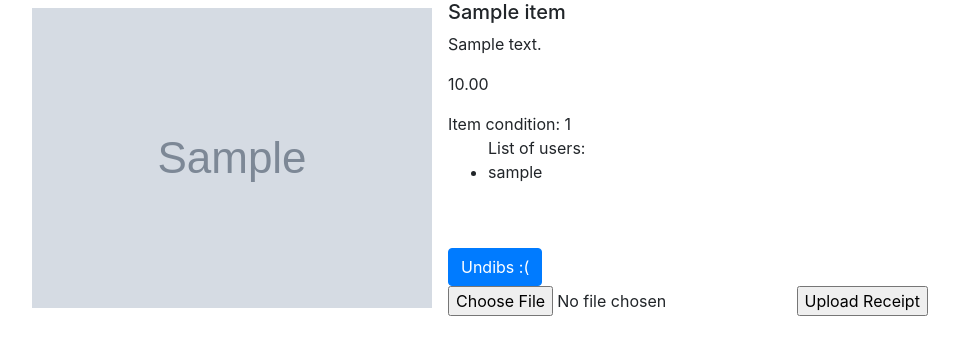
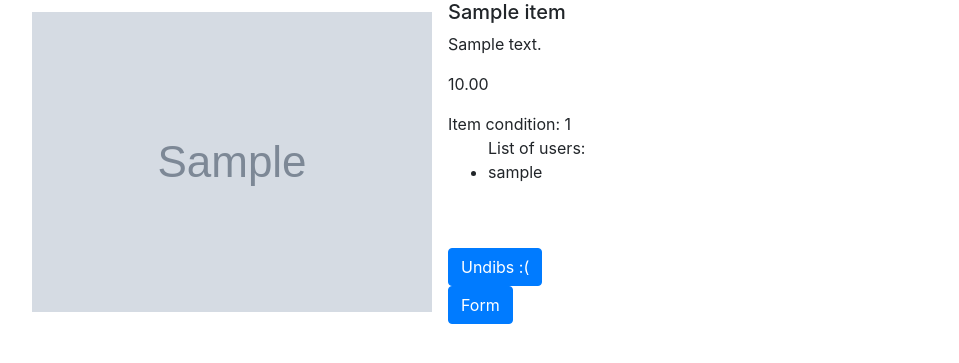
Before and after one commit to jayronsanchez/website_project, a Django app: page /inventory/list_item/1 in a window 1280 px wide. Shown: the part 56-419 px from the top of the page, without its empty margins (53-1012 px from the left). Run offline with Django 3.2, Linux system fonts and the light colour scheme; a user stored in the database is signed in; tables that the repository leaves empty hold one stand-in row (values such as "Sample post"); grey boxes marked "Sample" are stand-in pictures; some libraries are stand-ins or nearby versions.

Commit message:
added primary user dibs fill-up form for uploading receipt and adding delivery information narrative field

```diff
--- a/funkoSite/inventory/models.py
+++ b/funkoSite/inventory/models.py
@@ -53,10 +53,13 @@
     item = models.ForeignKey(Item, related_name='item', on_delete=models.CASCADE)
     user = models.ForeignKey(User, related_name='user_dibs', on_delete=models.CASCADE)
     user_receipt = models.ImageField(upload_to='inventory/images/receipts', null=True)
-    # user_instructions = models.TextField(null=True, blank=False)
+    user_instructions = models.TextField(null=True, blank=False)
 
     def __str__(self):
         return self.user.username
 
+    def get_absolute_url(self):
+        return reverse('inventory:detail_item', kwargs={'pk':self.item.pk})
+
     class Meta:
         unique_together = ('item', 'user')
--- a/funkoSite/inventory/urls.py
+++ b/funkoSite/inventory/urls.py
@@ -4,6 +4,7 @@
 app_name = 'inventory'
 
 urlpatterns = [
+    # for system_tailoring
     path('system_tailoring/category/', views.SystemTailoringCategory.as_view(), name='system_tailoring_category'),
     path('system_tailoring/category/create_category/', views.CategoryCreateView.as_view(), name='create_category'),
     path('system_tailoring/category/category_list/', views.CategoryListView.as_view(template_name='system_tailoring/system_tailoring_category_list.html'), name='system_tailoring_category_list'),
@@ -14,12 +15,16 @@
     path('system_tailoring/item/item_list/', views.ItemListView.as_view(template_name='system_tailoring/system_tailoring_item_list.html'), name='system_tailoring_item_list'),
     path('system_tailoring/item/<int:pk>/', views.ItemUpdateView.as_view(), name='update_item'),
     path('system_tailoring/item/remove/<int:pk>/', views.ItemDeleteView.as_view(), name='delete_item'),
+    #for category
     path('list_category/', views.CategoryListView.as_view(), name='list_category'),
     path('list_category/<int:pk>/', views.CategoryDetailView.as_view(), name='detail_category'),
+    # for items
     path('list_item/', views.ItemListView.as_view(), name='list_item'),
     path('list_item/<int:pk>', views.ItemDetailView.as_view(), name='detail_item'),
-    path('list_item/<int:pk>/upload_receipt', views.upload_receipt, name='detail_item_upload_receipt'),
     path('list_item/dibs/<int:pk>', views.ItemDibs.as_view(), name='item_dibs'),
     path('list_item/undibs/<int:pk>', views.ItemUndibs.as_view(), name='item_undibs'),
+    # for user dibs
     path('my_items/<username>', views.DibsListView.as_view(), name='item_dibs_list'),
+    path('list_item/<int:pk>/form', views.update_dibs, name='item_dibs_update_redirect'),
+    path('my_items/<username>/item/<int:pk>', views.DibsUpdateView.as_view(), name='item_dibs_update'),
 ]
--- a/funkoSite/inventory/views.py
+++ b/funkoSite/inventory/views.py
@@ -75,7 +75,6 @@
 
         return context
 
-
 class DibsListView(ListView):
     model = models.UserDibs
     template_name = 'inventory/item/item_list.html'
@@ -101,6 +100,10 @@
         context['item_list'] = self.user_dibs_items
         return context
 
+class DibsUpdateView(UpdateView):
+    model = models.UserDibs
+    template_name = 'inventory/item/item_dibs_form.html'
+    fields = ('user_receipt', 'user_instructions')
 
 class ItemDibs(LoginRequiredMixin, RedirectView):
     def get_redirect_url(self, *args, **kwargs):
@@ -141,15 +144,24 @@
 class SystemTailoringItem(TemplateView):
     template_name = 'system_tailoring/system_tailoring_item.html'
 
-
-def upload_receipt(request, pk):
+def update_dibs(request, pk):
 
     """ FUNCTION BASED VIEW
-        This will allow the first dibs user to upload a receipt
+        This will allow the user to upload a receipt and add instructions
     """
     if request.method == 'POST':
         user_dibs = models.UserDibs.objects.filter(user=request.user, item=pk).get()
-        user_dibs.user_receipt = request.FILES['fileToUpload']
-        user_dibs.save()
+        return HttpResponseRedirect(reverse('inventory:item_dibs_update', kwargs={'username':request.user.username, 'pk': user_dibs.pk}))
 
-        return HttpResponseRedirect(reverse('inventory:detail_item', kwargs={'pk': pk}))
+# save upload_receipt method for future reference when uploading files!
+# def upload_receipt(request, pk):
+
+#     """ FUNCTION BASED VIEW
+#         This will allow the first dibs user to upload a receipt
+#     """
+#     if request.method == 'POST':
+#         user_dibs = models.UserDibs.objects.filter(user=request.user, item=pk).get()
+#         user_dibs.user_receipt = request.FILES['fileToUpload']
+#         user_dibs.save()
+
+#         return HttpResponseRedirect(reverse('inventory:detail_item', kwargs={'pk': pk}))
--- a/funkoSite/templates/inventory/item/item_detail.html
+++ b/funkoSite/templates/inventory/item/item_detail.html
@@ -22,13 +22,10 @@
                 {% elif user in item.item_user_dibs.all %}
                     <a href="{% url 'inventory:item_undibs' pk=item.pk %}" class="btn btn-primary">Undibs :(</a>
                 {% endif %}
-
-                <!-- This is just temporary. I might create a form for UserDibs instead. -->
                 {% if user == user_list|first %}
-                    <form action="{% url 'inventory:detail_item_upload_receipt' pk=item.pk %}" method="post" enctype="multipart/form-data">
+                    <form action="{% url 'inventory:item_dibs_update_redirect' pk=item.pk %}" method="POST">
                         {% csrf_token %}
-                        <input type="file" name="fileToUpload" id="fileToUpload">
-                        <input type="submit" value="Upload Receipt" name="submit">
+                        <button class="btn btn-primary" type="submit">Form</button>
                     </form>
                 {% endif %}
             {% endif %}
@@ -36,6 +33,7 @@
     </div>
     {% if messages %}
         {% for message in messages %}
+            <!-- should i use modal from bootstrap here? hmmm -->
             <script>
                 alert('{{message}}');
             </script>
```
Also changed, not shown: funkoSite/templates/inventory/item/item_dibs_form.html (added, +11 -0 lines), funkoSite/funkoSite/urls.py (line endings or trailing spaces), 1 other file.
